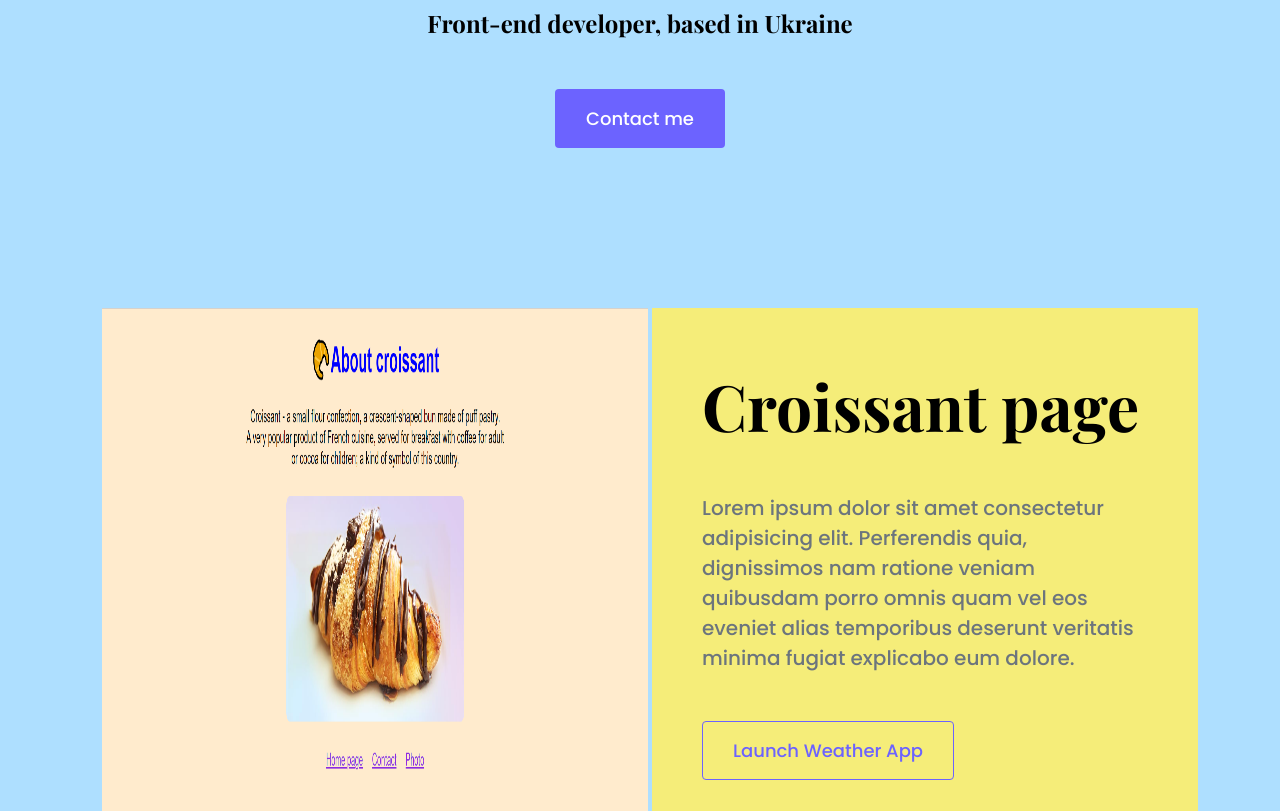
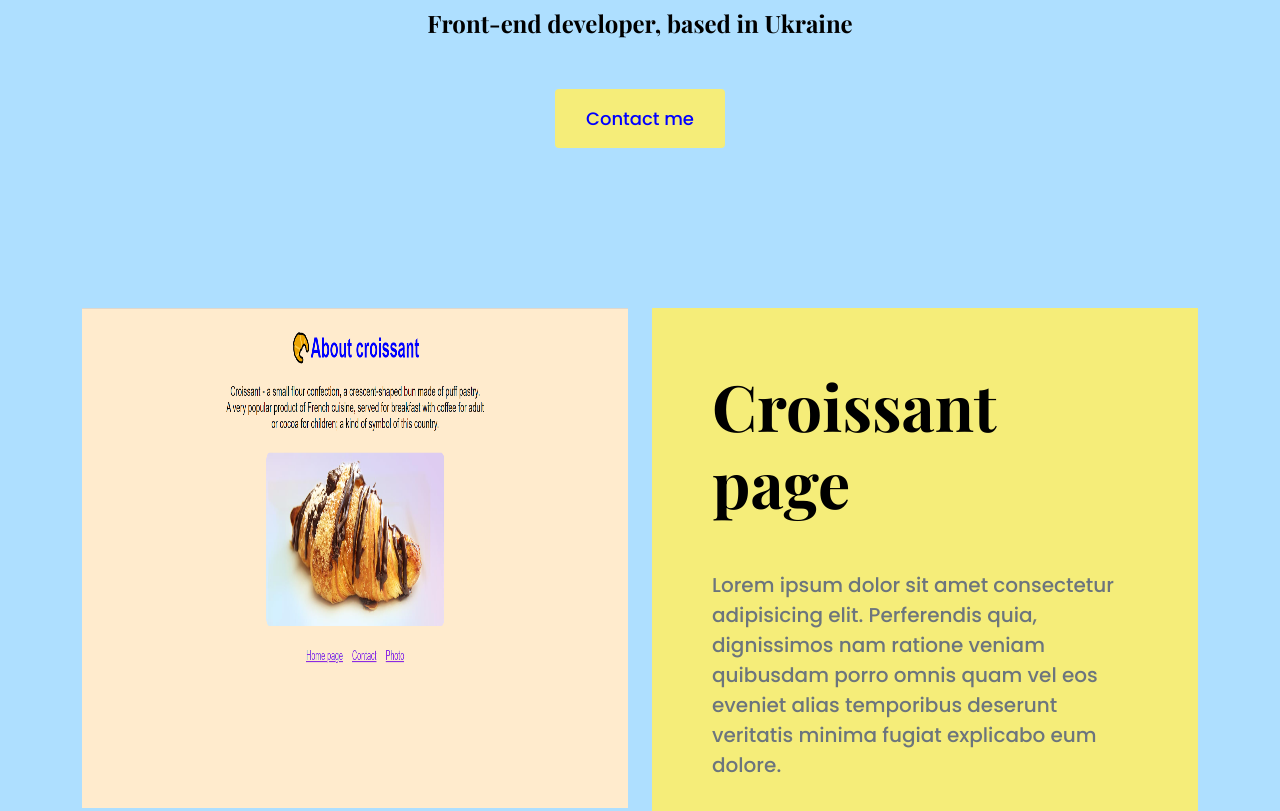
Before and after one commit to Poltavskay/portfolio-project, a plain HTML site: page index.html in a window 1280 px wide. Shown: the part 337-1148 px from the top of the page. Drawn offline with nearby package versions, Linux system fonts and the light colour scheme.

Commit message:
Changes css files

```diff
--- a/index.html
+++ b/index.html
@@ -36,8 +36,8 @@
     <div class="content">
     <div class="container">
    <div class="row mb-5">
-     <div class="col d-none d-lg-block weather">
-        <img src="images/croissant page.png" class="img-fluid  weather-img" alt="">
+     <div class="col d-none d-lg-block croissant">
+        <img src="images/croissant page.png" class="img-fluid  project-img" alt="">
      </div>
        <div class="col">
     <div class="project-desciption">
@@ -65,14 +65,14 @@
       </div>
       </div>
 
-      <div class="col d-none d-lg-block weather">
-        <img src="images/coffee.png" class="img-fluid weather-img" alt="">
+      <div class="col d-none d-lg-block">
+        <img src="images/coffee.png" class="img-fluid project-img" alt="">
      </div>
        </div>
     </div>
      <div class="row mb-5">
      <div class="col d-none d-lg-block weather">
-        <img src="images/Weather App.png" class="img-fluid  weather-img" alt="">
+        <img src="images/Weather App.png" class="img-fluid project-img"  alt="">
      </div>
     <div class="col">
     <div class="project-desciption">
--- a/styles/porfolio.css
+++ b/styles/porfolio.css
@@ -57,23 +57,17 @@ p {
 }
 
 .btn-branding {
-    background:var(--brading-color);
+    background: #f5ed79;
     border-radius: 4px;
-    color: white;
+    color: blue;
     font-size: 18px;
     line-height: 27px;
     padding: 15px 30px;
 }
 
-.weather-img {
-   height: 650px;
-   margin-left: 20px;
-
-
-}
-
 .btn-branding-outline {
-    color: var(--brading-color);
+    color: blueviolet;
+    background-color: var(--secondary-color);
     border: 1px solid var(--brading-color);
     border-radius: 4px;
     font-size: 18px;
@@ -83,14 +77,27 @@ p {
 }
 
 .project-desciption {
-    padding: 60px 50px ;
+    padding: 60px 60px ;
     background-color: #f5ed79;
+
 
 }
 
 .content {
     background-color: var(--secondary-color);
+
 }
+
+.project-img {
+    height: 500px;
+    width: 1000px;
+}
+
+.weather {
+    margin-left: 80px;
+
+}
+
 
 @media (max-width: 900px) {
     h1 {
```
